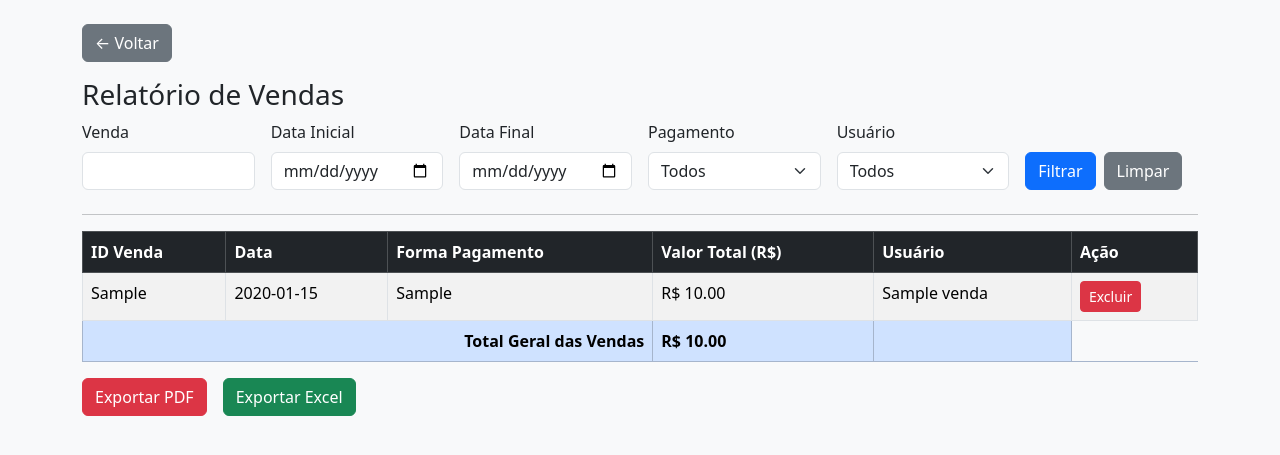
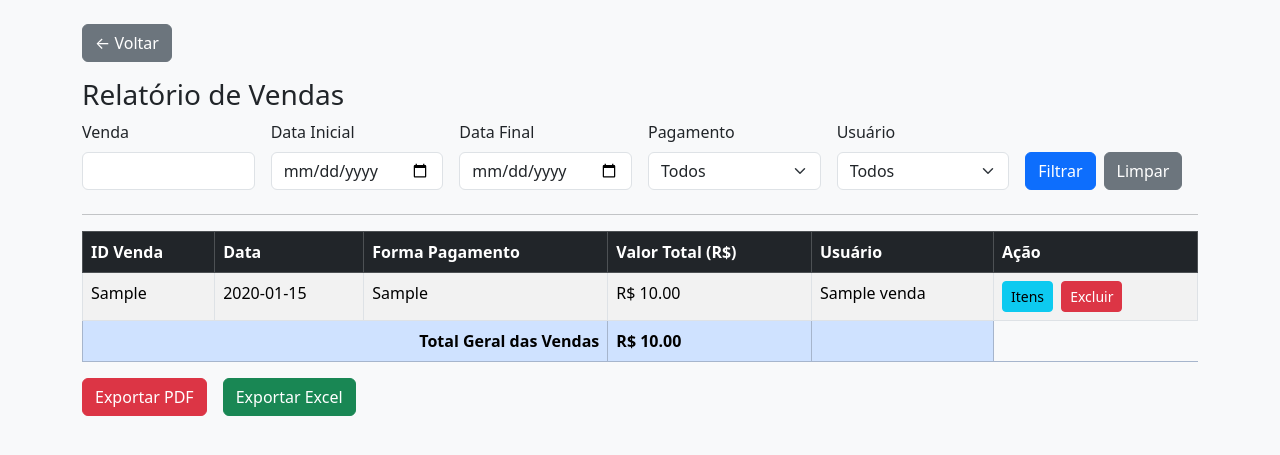
Before and after one commit to CristianoAds2025/sistema_quermesse, a Flask app: page /relatorios in a window 1280 px wide. Shown: the part 56-511 px from the top of the page. Run offline with Flask 3, Linux system fonts and the light colour scheme; the visitor is signed in with stand-in values (Sample User, id 1); a database or web service that is not in the repository returns one stand-in record (values such as "Sample title"); some libraries are stand-ins or nearby versions.

Commit message:
Update relatorios.html

```diff
--- a/templates/relatorios.html
+++ b/templates/relatorios.html
@@ -104,14 +104,19 @@ Limpar
 
 <td>
 
+<button
+class="btn btn-sm btn-info me-1"
+onclick="verItens({{ v.numero_venda }})">
+Itens
+</button>
+
 <form method="post"
 action="/excluir_venda/{{ v.numero_venda }}"
-onsubmit="return confirmarExclusao({{ v.numero_venda }})">
-
-<button class="btn btn-danger btn-sm">
+onsubmit="return confirmarExclusao();"
+style="display:inline;">
+<button class="btn btn-sm btn-danger">
 Excluir
 </button>
-
 </form>
 
 </td>
```
